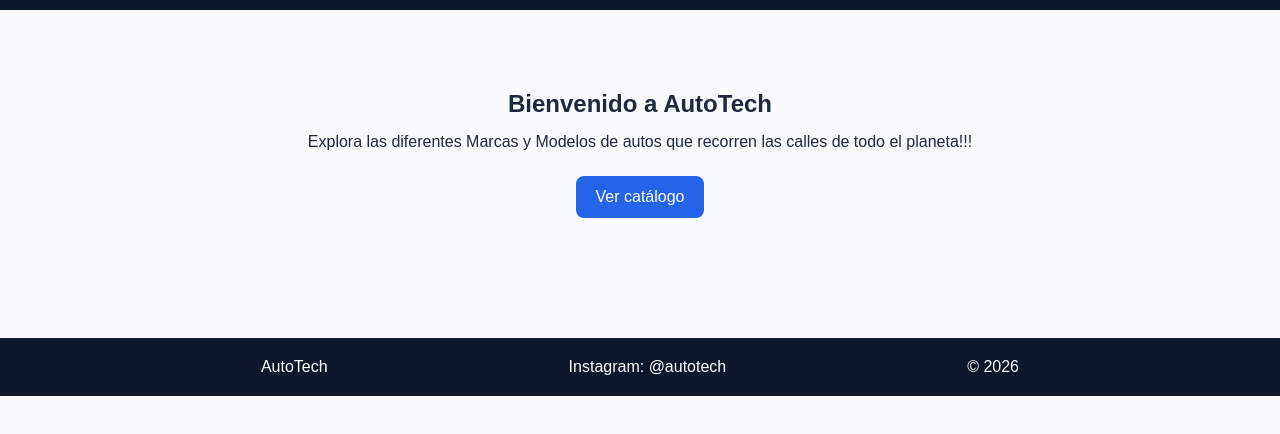
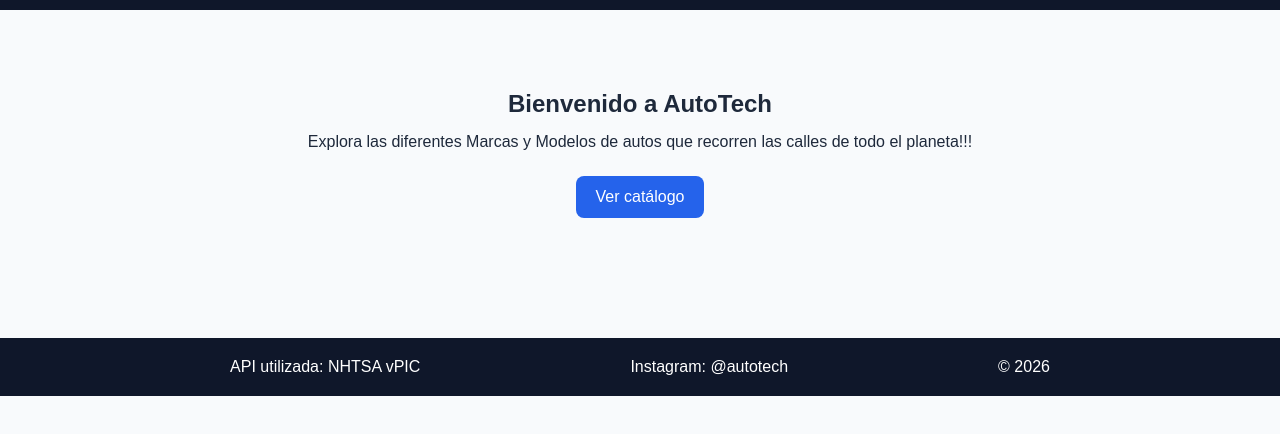
Before and after one commit to AguirreDN/autotech, a website built with Vite: page index.html in a window 1280 px wide. Shown: the part 74-508 px from the top of the page. Built offline with nearby package versions, Linux system fonts and the light colour scheme.

Commit message:
Modificar footer

```diff
--- a/index.html
+++ b/index.html
@@ -25,7 +25,7 @@
       </section>
     </main>
     <footer>
-      <p>AutoTech</p>
+      <p>API utilizada: NHTSA vPIC</p>
       <p>Instagram: @autotech</p>
       <p>© 2026</p>
     </footer>
```
Also changed, not shown: catalogo.html (+1 -1 lines).
